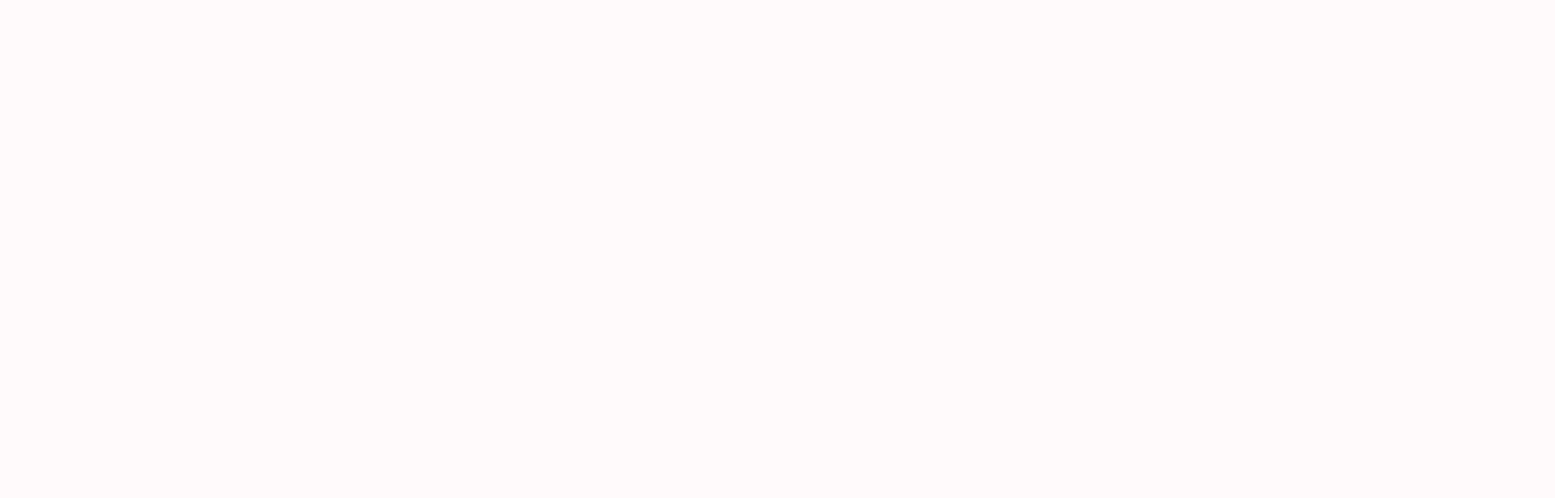
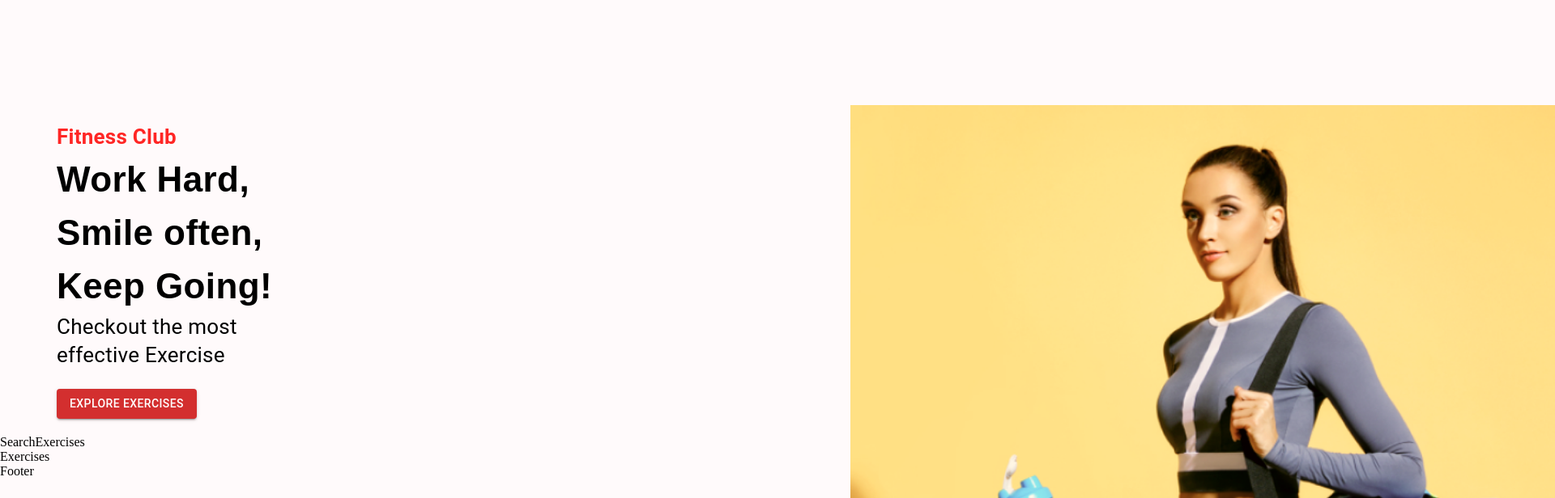
Before and after one commit to Pranav-malhotra/TrainRight, a React (Create React App) app: page / in a window 1280 px wide. Shown: the part 160-776 px from the top of the page at 81% size, 1920 px wide, since content can reach past the window. Built offline with nearby package versions, Linux system fonts and the light colour scheme.

Commit message:
new components

```diff
--- a/src/App.css
+++ b/src/App.css
@@ -55,13 +55,15 @@
 
   .hero-banner-img {
     position: absolute;
-    right: 40px;
-    top: 0px;
-    width: 700px;
-    height: 900px;
-    margin-top: -330px;
+    left:1000px;
+  right: 400px;
+  top:0px;
+  width: 1000px;
+  height: auto;
 
   }
+
+
 
   .exercise-card {
     width: 400px;
--- /dev/null
+++ b/src/components/Exercises.jsx
@@ -0,0 +1,9 @@
+import React from 'react'
+
+const Exercises = () => {
+  return (
+    <div>Exercises</div>
+  )
+}
+
+export default Exercises
--- /dev/null
+++ b/src/components/HeroBanner.jsx
@@ -0,0 +1,29 @@
+import React from 'react';
+import {Box, Stack , Typography, Button} from '@mui/material';
+import HeroBannerImage from '../assets/assets/images/banner.png';
+
+const HeroBanner = () => {
+  return (
+    <Box sx={{
+        mt: { lg:'212px', xs:'70px'},
+        ml :{sm:'50px'}
+    }}position='relative' p='20px'>
+        <Typography color='#FF2625' fontWeight='600' fontSize='26px'>
+            Fitness Club
+        </Typography>
+        <Typography fontFamily="Arial" fontWeight={700} sx={{fontSize:{lg:'44px',xs:'40px'}}}>
+        Work Hard, Smile often, Keep Going!
+        </Typography>
+        <Typography fontSize='26px' lineHeight='35px' mb={3}>
+            Checkout the most effective Exercise
+        </Typography>
+        <Button variant='contained' color='error' href='#exercise'>
+            Explore Exercises
+        </Button>
+        <img src={HeroBannerImage} alt="banner" className='hero-banner-img' />
+
+    </Box>
+  )
+}
+
+export default HeroBanner;
--- /dev/null
+++ b/src/components/SearchExercises.jsx
@@ -0,0 +1,9 @@
+import React from 'react'
+
+const SearchExercises = () => {
+  return (
+    <div>SearchExercises</div>
+  )
+}
+
+export default SearchExercises
--- a/src/pages/Home.jsx
+++ b/src/pages/Home.jsx
@@ -1,13 +1,18 @@
-import React,{useState}from 'react';
+import React, { useState } from 'react';
 import { Box } from '@mui/material';
+import HeroBanner from '../components/HeroBanner';
+import SearchExercises from '../components/SearchExercises';
+import Exercises from '../components/Exercises';
 
 
 const Home = () => {
-  return (
-    <Box>
-
-    </Box>
-  )
+    return (
+        <Box>
+            <HeroBanner />
+            <SearchExercises />
+            <Exercises />
+        </Box>
+    )
 }
 
 export default Home
```
